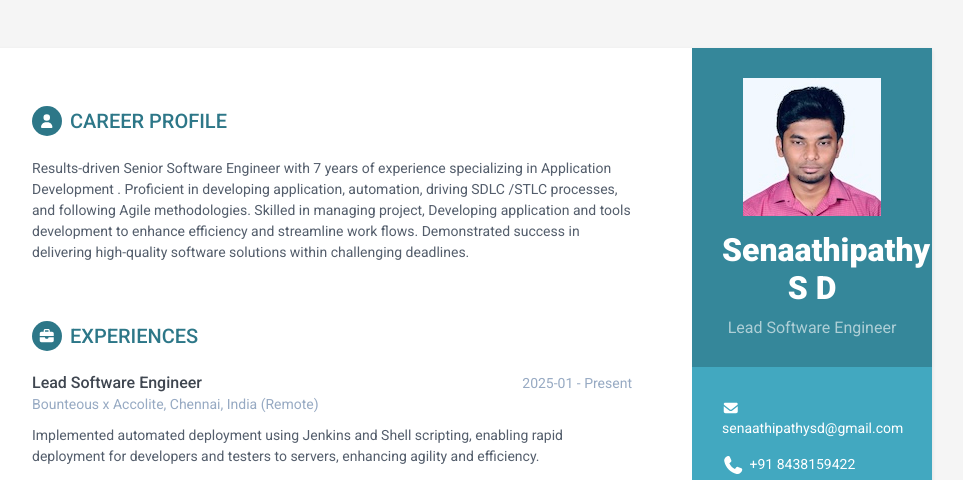
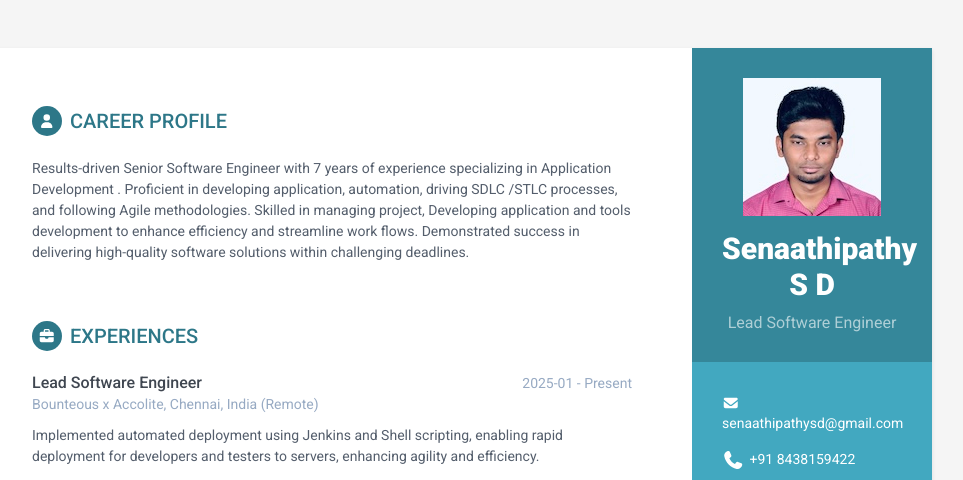
Before and after one commit to Senaathipathy/senaathipathy.github.io, a plain HTML site: page index.html in a window 1280 px wide. Shown: the top 480 px of the page, without its empty margins (188-1151 px from the left). Drawn offline with Linux system fonts and the light colour scheme.

```diff
--- a/assets/css/orbit-1.css
+++ b/assets/css/orbit-1.css
@@ -68,8 +68,8 @@ p {
   color: #fff;
 }
 .sidebar-wrapper .name {
-  font-size: 32px;
-  font-weight: 900;
+  font-size: 30px;
+  font-weight: 800;
   margin-top: 0;
   margin-bottom: 10px;
 }
--- a/assets/css/orbit-2.css
+++ b/assets/css/orbit-2.css
@@ -68,8 +68,8 @@ p {
   color: #fff;
 }
 .sidebar-wrapper .name {
-  font-size: 32px;
-  font-weight: 900;
+  font-size: 30px;
+  font-weight: 800;
   margin-top: 0;
   margin-bottom: 10px;
 }
--- a/assets/css/orbit-3.css
+++ b/assets/css/orbit-3.css
@@ -68,8 +68,8 @@ p {
   color: #fff;
 }
 .sidebar-wrapper .name {
-  font-size: 32px;
-  font-weight: 900;
+  font-size: 30px;
+  font-weight: 800;
   margin-top: 0;
   margin-bottom: 10px;
 }
--- a/assets/css/orbit-4.css
+++ b/assets/css/orbit-4.css
@@ -68,8 +68,8 @@ p {
   color: #fff;
 }
 .sidebar-wrapper .name {
-  font-size: 32px;
-  font-weight: 900;
+  font-size: 30px;
+  font-weight: 800;
   margin-top: 0;
   margin-bottom: 10px;
 }
--- a/assets/css/orbit-5.css
+++ b/assets/css/orbit-5.css
@@ -68,8 +68,8 @@ p {
   color: #fff;
 }
 .sidebar-wrapper .name {
-  font-size: 32px;
-  font-weight: 900;
+  font-size: 30px;
+  font-weight: 800;
   margin-top: 0;
   margin-bottom: 10px;
 }
```
Also changed, not shown: 2 other files.
